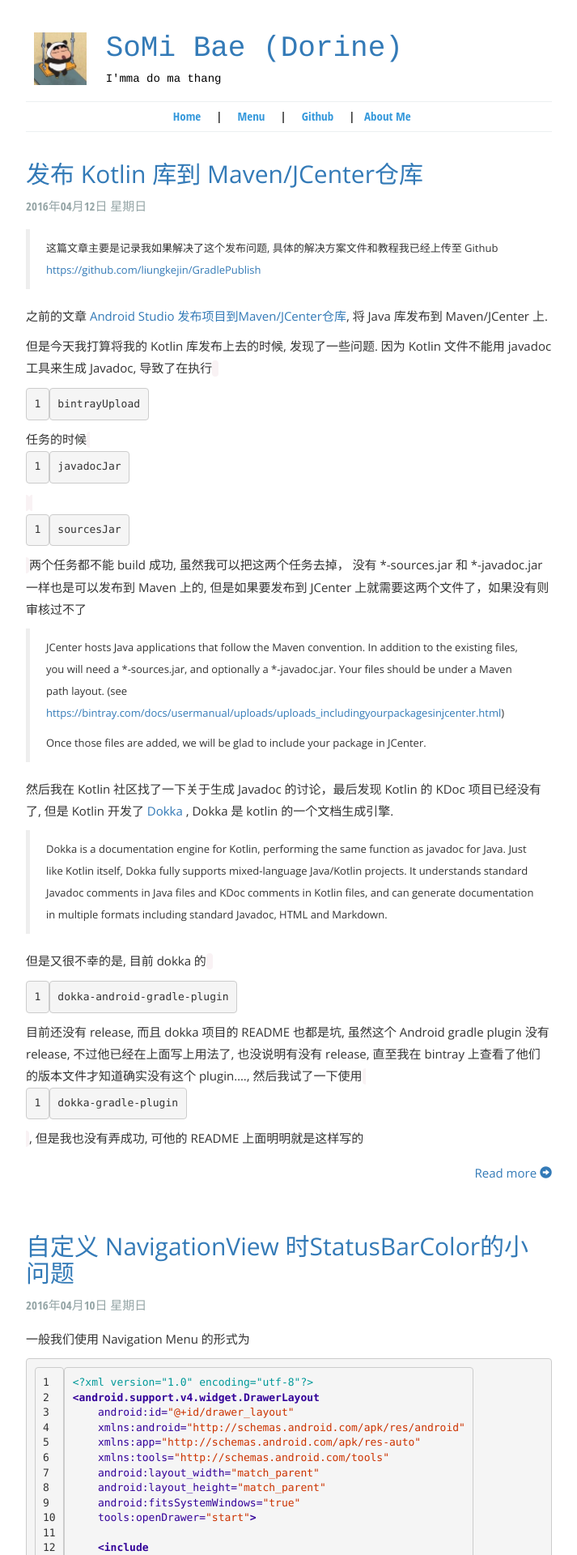
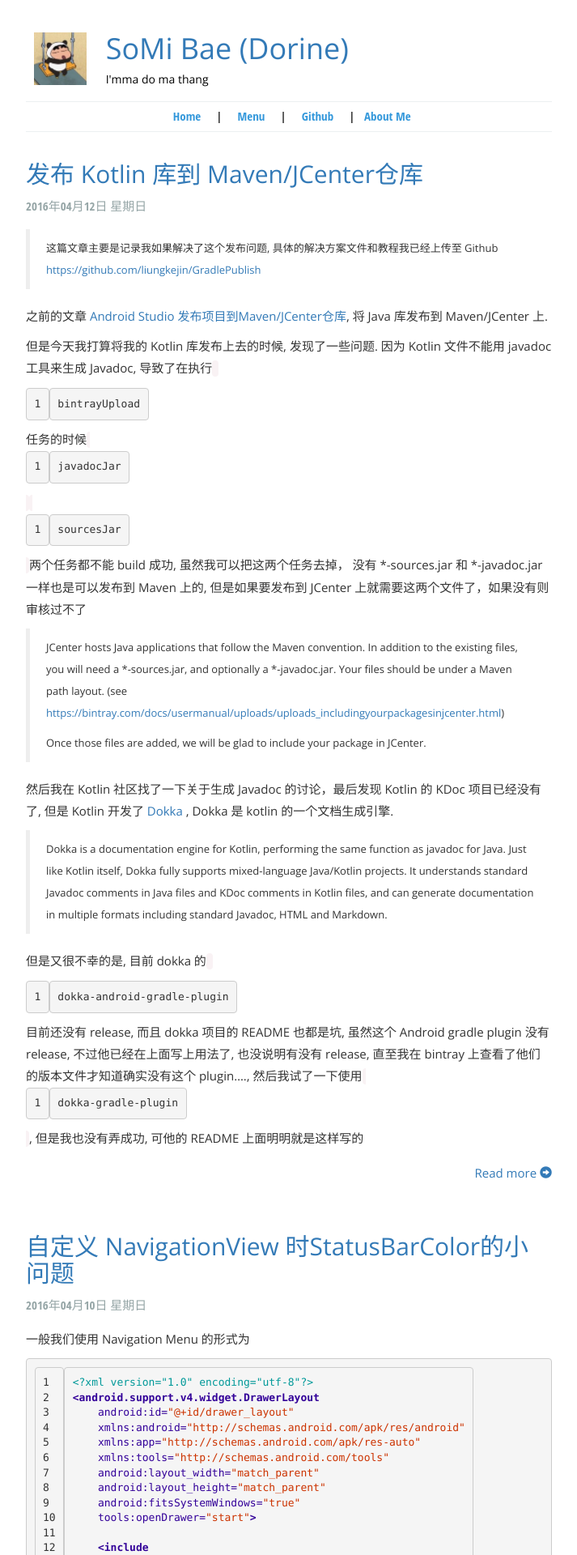
Before and after one commit to baesomi/baesomi.github.io, a Jekyll site: the page built from index.html, in a window 1280 px wide. Shown: the top 1920 px of the page at 81% size, without its empty margins (283-996 px from the left). Built offline with Jekyll 4.4.1, drawn with Linux system fonts in a browser that asks for light colours.

Commit message:
font값수정

```diff
--- a/assets/css/blog.css
+++ b/assets/css/blog.css
@@ -32,7 +32,7 @@
   margin-top: 0;
   margin-bottom: 1rem;
   /*font-size: 18px;*/
-  font-family: courier;
+  font-family: "Roboto Slab", "Merriweather", "Open Sans";
   display: inline-block;
 }
 
@@ -141,7 +141,7 @@
 }
 
 /**
- * 文章全文
+ * �뻼塋졾뀲�뻼
  */
 
 blockquote {
```
Also changed, not shown: 1 other file.
